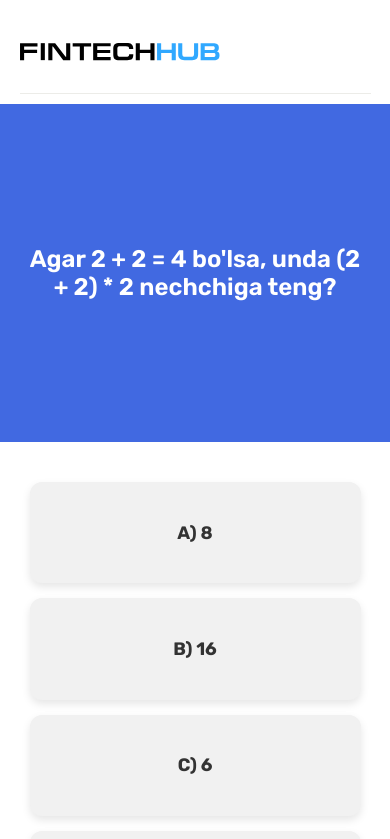
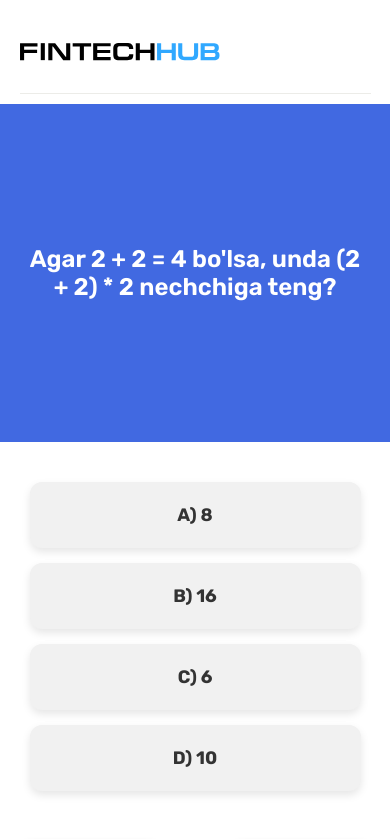
Before and after one commit to behzod-sharifjonov/quiz_test, a React (Vite) app: page /quiz in a window 390 px wide. Shown: the top 839 px of the page. Built offline with nearby package versions, Linux system fonts and the light colour scheme.

Commit message:
fix  some bugs inn media

```diff
--- a/src/views/Quiz/Quiz.css
+++ b/src/views/Quiz/Quiz.css
@@ -49,7 +49,7 @@
   cursor: pointer;
   font-size: 18px;
   font-weight: 700;
-  height: 12dvh;
+  height: 12vh;
   border: 2px solid transparent;
   border-radius: 12px; /* Dumaloq burchaklar */
   transition: background-color 0.3s, color 0.3s, border-color 0.3s,
@@ -67,7 +67,6 @@
   background-color: royalblue;
   color: white;
   border-color: royalblue;
-  transform: scale(1.05); /* Tanlanganida biroz kattalashadi */
 }
 
 /* Quiz Buttons (Next/Previous) */
@@ -99,9 +98,7 @@
 
 .quiz-btns button:hover:not(:disabled) {
   background-color: darkblue;
-  transform: scale(
-    1.05
-  ); /* Tugma bosilmagan holatda hover paytida kattalashadi */
+  transform: scale(1.05);
 }
 
 @media screen and (max-width: 1100px) {
@@ -116,4 +113,8 @@
     grid-template-columns: repeat(1, 1fr);
     text-align: left;
   }
+  .option-button {
+    height: auto;
+    padding: 20px 10px;
+  }
 }
```
